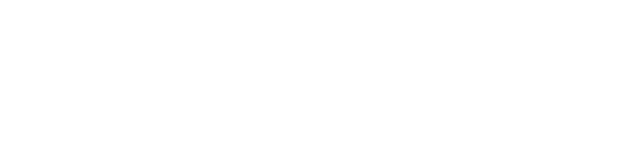
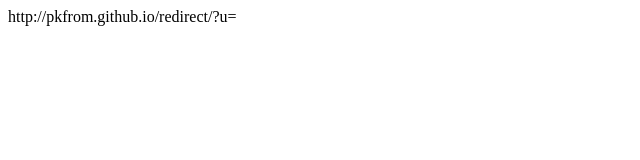
Before and after one commit to pkfrom/redirect, a plain HTML site: page index.html in a window 1280 px wide. Shown: the whole page, without its empty margins (0-640 px from the left). Drawn offline with Linux system fonts and the light colour scheme.

Commit message:
Update index.html

```diff
--- a/index.html
+++ b/index.html
@@ -1,5 +1,6 @@
 <html>
 <body>
+<p>http://pkfrom.github.io/redirect/?u=</p>
 </body>
 
 <script type="text/javascript">
```
